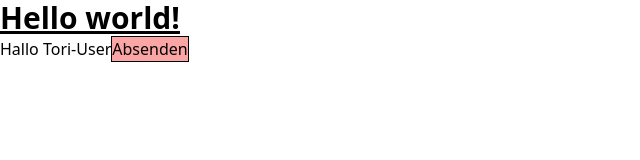
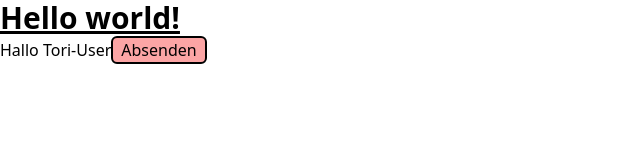
Before and after one commit to brudijoe/tiro, a React (Create React App) app in the folder tiro-client/: page / in a window 1280 px wide. Shown: the top 160 px of the page, without its empty margins (0-640 px from the left). Built offline with nearby package versions, Linux system fonts and the light colour scheme.

Commit message:
Improve_button_component

```diff
--- a/tiro-client/public/index.html
+++ b/tiro-client/public/index.html
@@ -4,7 +4,7 @@
   <meta charset="UTF-8">
   <meta http-equiv="X-UA-Compatible" content="IE=edge">
   <meta name="viewport" content="width=device-width, initial-scale=1.0">
-  <title>Tori</title>
+  <title>Tiro</title>
 </head>
 <body>
   <div id="root"></div>
--- a/tiro-client/src/App.tsx
+++ b/tiro-client/src/App.tsx
@@ -7,9 +7,8 @@ function App() {
       <h1 className="text-3xl font-bold underline">Hello world!</h1>
       Hallo Tori-User
       <Button
-        styling={
-          "text-base bg-red-300 border-black border hover:bg-red-500 focus:outline-none focus:ring-2 focus:ring-gray-400"
-        }
+        bg="bg-red-300"
+        bgHover="hover:bg-red-500"
         children="Absenden"
         onClick={() => console.log("You clicked on the pink circle!")}
       />
--- a/tiro-client/src/components/Button.tsx
+++ b/tiro-client/src/components/Button.tsx
@@ -1,14 +1,18 @@
 import React from "react";
 
 interface Props {
-  styling: string;
+  bg: string;
+  bgHover: string;
   onClick: () => void;
   children?: React.ReactNode;
 }
 
-const Button = ({ styling, onClick, children }: Props) => {
+const Button = ({ bg, bgHover, onClick, children }: Props) => {
   return (
-    <button onClick={onClick} className={styling}>
+    <button
+      onClick={onClick}
+      className={`pl-2 pr-2 text-base ${bg} border-black border-2 rounded-md ${bgHover} focus:outline-none focus:ring-2 focus:ring-gray-400`}
+    >
       {children}
     </button>
   );
```
